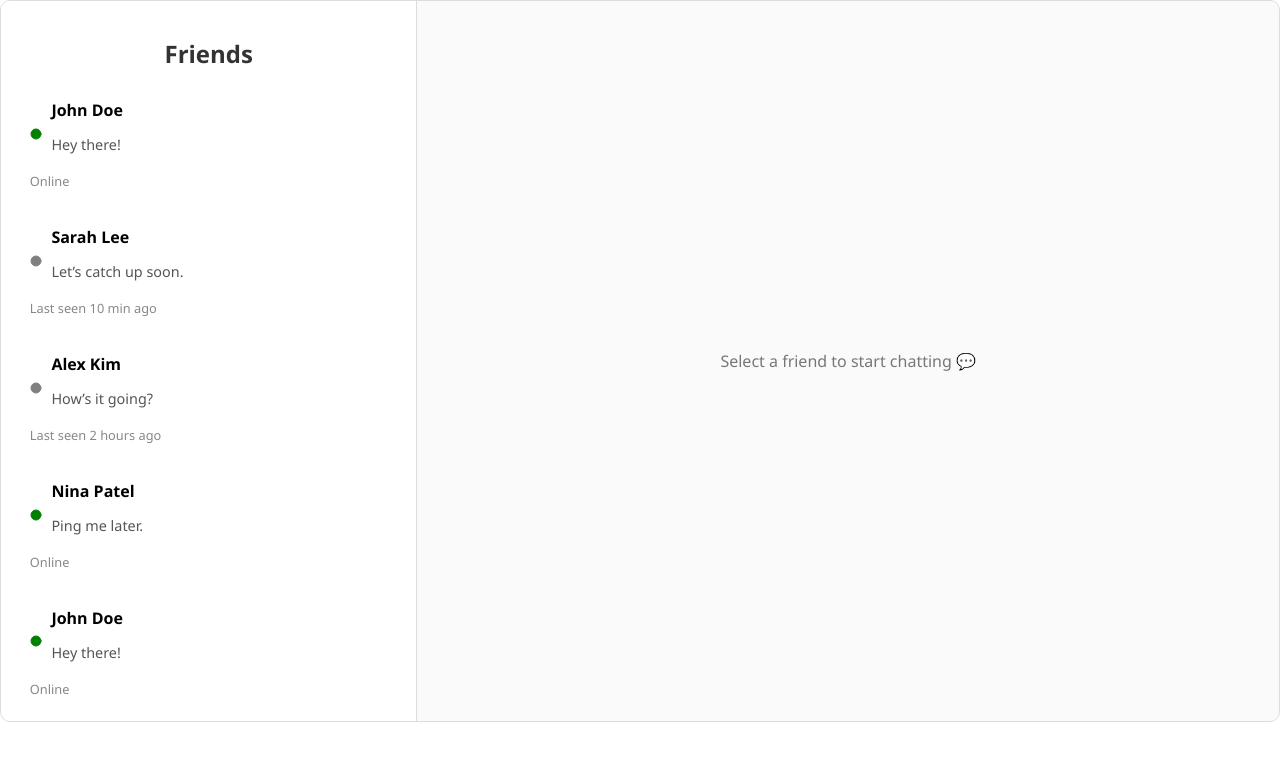
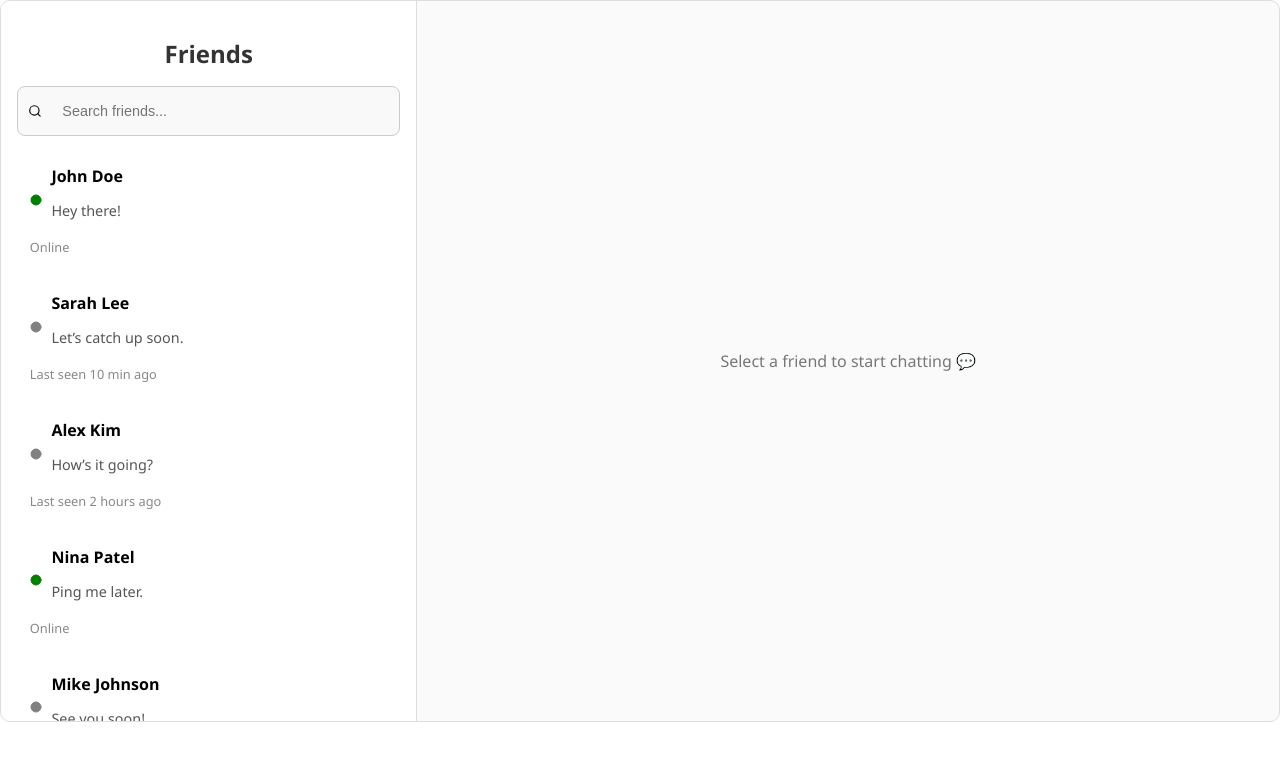
Before and after one commit to adenali20/xp-tracker, a React (Create React App) app: page /friends in a window 1280 px wide. Shown: the top 760 px of the page. Built offline with nearby package versions, Linux system fonts and the light colour scheme.

Commit message:
add search input to friends list

```diff
--- a/src/components/Friends.css
+++ b/src/components/Friends.css
@@ -223,3 +223,28 @@
     margin-right: 1rem;
   }
 }
+
+.friend-search {
+  display: flex;
+  align-items: center;
+  gap: 0.5rem;
+  padding: 0.4rem 0.6rem;
+  border: 1px solid #ccc;
+  border-radius: 8px;
+  margin-bottom: 1rem;
+  background-color: #f9f9f9;
+}
+
+.friend-search input {
+  border: none;
+  outline: none;
+  width: 100%;
+  font-size: 0.9rem;
+  background: transparent;
+}
+
+.no-friends {
+  font-size: 0.9rem;
+  color: #888;
+  padding-top: 0.5rem;
+}
--- a/src/components/Friends.jsx
+++ b/src/components/Friends.jsx
@@ -1,34 +1,36 @@
 import { useState } from "react";
-import { Circle, Video, Phone, ArrowLeft } from "lucide-react";
+import { Circle, Video, Phone, ArrowLeft, Search } from "lucide-react";
 import "./Friends.css";
 
 const Friends = () => {
   const [friends] = useState([
-    { id: 1, name: "John Doe", lastMessage: "Hey there!", online: true, lastSeen: null },
-    { id: 2, name: "Sarah Lee", lastMessage: "Let’s catch up soon.", online: false, lastSeen: "10 min ago" },
-    { id: 3, name: "Alex Kim", lastMessage: "How’s it going?", online: false, lastSeen: "2 hours ago" },
-    { id: 4, name: "Nina Patel", lastMessage: "Ping me later.", online: true, lastSeen: null },
-    { id: 5, name: "John Doe", lastMessage: "Hey there!", online: true, lastSeen: null },
-    { id: 6, name: "Sarah Lee", lastMessage: "Let’s catch up soon.", online: false, lastSeen: "10 min ago" },
-    { id: 7, name: "Alex Kim", lastMessage: "How’s it going?", online: false, lastSeen: "2 hours ago" },
-    { id: 8, name: "Nina Patel", lastMessage: "Ping me later.", online: true, lastSeen: null },
-    { id: 9, name: "John Doe", lastMessage: "Hey there!", online: true, lastSeen: null },
-    { id: 10, name: "Sarah Lee", lastMessage: "Let’s catch up soon.", online: false, lastSeen: "10 min ago" },
-    { id: 11, name: "Alex Kim", lastMessage: "How’s it going?", online: false, lastSeen: "2 hours ago" },
-    { id: 12, name: "Nina Patel", lastMessage: "Ping me later.", online: true, lastSeen: null },
-    { id: 13, name: "John Doe", lastMessage: "Hey there!", online: true, lastSeen: null },
-    { id: 14, name: "Sarah Lee", lastMessage: "Let’s catch up soon.", online: false, lastSeen: "10 min ago" },
-    { id: 15, name: "Alex Kim", lastMessage: "How’s it going?", online: false, lastSeen: "2 hours ago" },
-    { id: 16, name: "Nina Patel", lastMessage: "Ping me later.", online: true, lastSeen: null },
-    { id: 17, name: "John Doe", lastMessage: "Hey there!", online: true, lastSeen: null },
-    { id: 18, name: "Sarah Lee", lastMessage: "Let’s catch up soon.", online: false, lastSeen: "10 min ago" },
-    { id: 19, name: "Alex Kim", lastMessage: "How’s it going?", online: false, lastSeen: "2 hours ago" },
-    { id: 20, name: "Nina Patel", lastMessage: "Ping me later.", online: true, lastSeen: null },
-  ]);
+  { id: 1, name: "John Doe", lastMessage: "Hey there!", online: true, lastSeen: null },
+  { id: 2, name: "Sarah Lee", lastMessage: "Let’s catch up soon.", online: false, lastSeen: "10 min ago" },
+  { id: 3, name: "Alex Kim", lastMessage: "How’s it going?", online: false, lastSeen: "2 hours ago" },
+  { id: 4, name: "Nina Patel", lastMessage: "Ping me later.", online: true, lastSeen: null },
+  { id: 5, name: "Mike Johnson", lastMessage: "See you soon!", online: false, lastSeen: "5 min ago" },
+  { id: 6, name: "Emma Watson", lastMessage: "Thanks!", online: true, lastSeen: null },
+  { id: 7, name: "David Brown", lastMessage: "On my way.", online: false, lastSeen: "1 hour ago" },
+  { id: 8, name: "Sophia Lee", lastMessage: "Got it.", online: true, lastSeen: null },
+  { id: 9, name: "James Smith", lastMessage: "Cool!", online: false, lastSeen: "30 min ago" },
+  { id: 10, name: "Olivia Davis", lastMessage: "See you tomorrow.", online: true, lastSeen: null },
+  { id: 11, name: "Liam Wilson", lastMessage: "No problem.", online: false, lastSeen: "3 hours ago" },
+  { id: 12, name: "Ava Martinez", lastMessage: "Happy Birthday!", online: true, lastSeen: null },
+  { id: 13, name: "Ethan Anderson", lastMessage: "Thanks for the help.", online: false, lastSeen: "45 min ago" },
+  { id: 14, name: "Mia Thomas", lastMessage: "See you later.", online: true, lastSeen: null },
+  { id: 15, name: "Noah Jackson", lastMessage: "Okay.", online: false, lastSeen: "20 min ago" },
+  { id: 16, name: "Isabella White", lastMessage: "Got it!", online: true, lastSeen: null },
+  { id: 17, name: "Lucas Harris", lastMessage: "Will do.", online: false, lastSeen: "1 day ago" },
+  { id: 18, name: "Charlotte Lewis", lastMessage: "Thanks a lot!", online: true, lastSeen: null },
+  { id: 19, name: "Mason Clark", lastMessage: "Sure thing.", online: false, lastSeen: "2 hours ago" },
+  { id: 20, name: "Amelia Robinson", lastMessage: "Great!", online: true, lastSeen: null },
+]);
+
 
   const [selectedFriend, setSelectedFriend] = useState(null);
   const [messages, setMessages] = useState([]);
   const [newMessage, setNewMessage] = useState("");
+  const [searchTerm, setSearchTerm] = useState("");
 
   const handleSelectFriend = (friend) => {
     setSelectedFriend(friend);
@@ -45,7 +47,6 @@ const Friends = () => {
   const handleSendMessage = (e) => {
     e.preventDefault();
     if (!newMessage.trim()) return;
-
     const msg = { sender: "me", text: newMessage };
     setMessages((prev) => [...prev, msg]);
     setNewMessage("");
@@ -59,17 +60,32 @@ const Friends = () => {
     alert(`📞 Starting voice call with ${selectedFriend.name}...`);
   };
 
+  // ✅ Filter friends based on search term
+  const filteredFriends = friends.filter((f) =>
+    f.name.toLowerCase().includes(searchTerm.toLowerCase())
+  );
+
   return (
     <div
-      className={`friends-container ${
-        selectedFriend ? "chat-active" : ""
-      }`}
+      className={`friends-container ${selectedFriend ? "chat-active" : ""}`}
     >
       {/* Friends List */}
       <div className="friends-list">
         <h2>Friends</h2>
+
+        {/* Search Input */}
+        <div className="friend-search">
+          <Search size={16} />
+          <input
+            type="text"
+            placeholder="Search friends..."
+            value={searchTerm}
+            onChange={(e) => setSearchTerm(e.target.value)}
+          />
+        </div>
+
         <ul>
-          {friends.map((friend) => (
+          {filteredFriends.map((friend) => (
             <li
               key={friend.id}
               className={selectedFriend?.id === friend.id ? "active" : ""}
@@ -93,6 +109,7 @@ const Friends = () => {
               </span>
             </li>
           ))}
+          {filteredFriends.length === 0 && <p className="no-friends">No friends found</p>}
         </ul>
       </div>
 
@@ -101,7 +118,6 @@ const Friends = () => {
         {selectedFriend ? (
           <>
             <div className="chat-header">
-              {/* ✅ Back button for mobile */}
               <button
                 className="icon-btn back-btn"
                 onClick={handleBack}
@@ -124,7 +140,6 @@ const Friends = () => {
                 </span>
               </div>
 
-              {/* Call Icons */}
               <div className="chat-actions">
                 <button
                   className="icon-btn"
```
